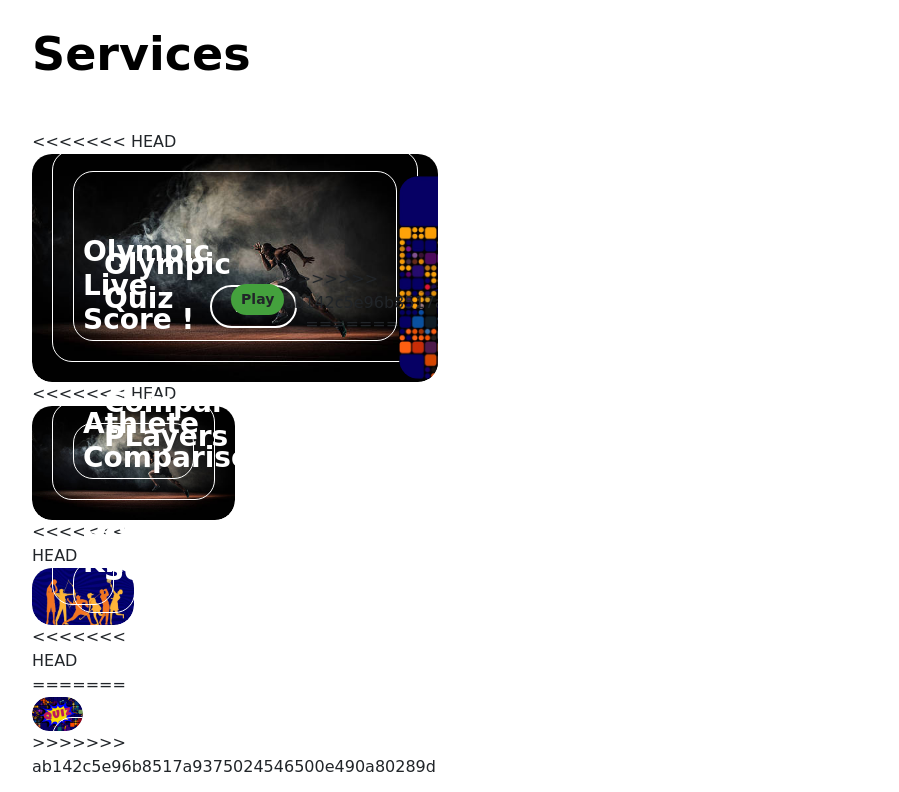
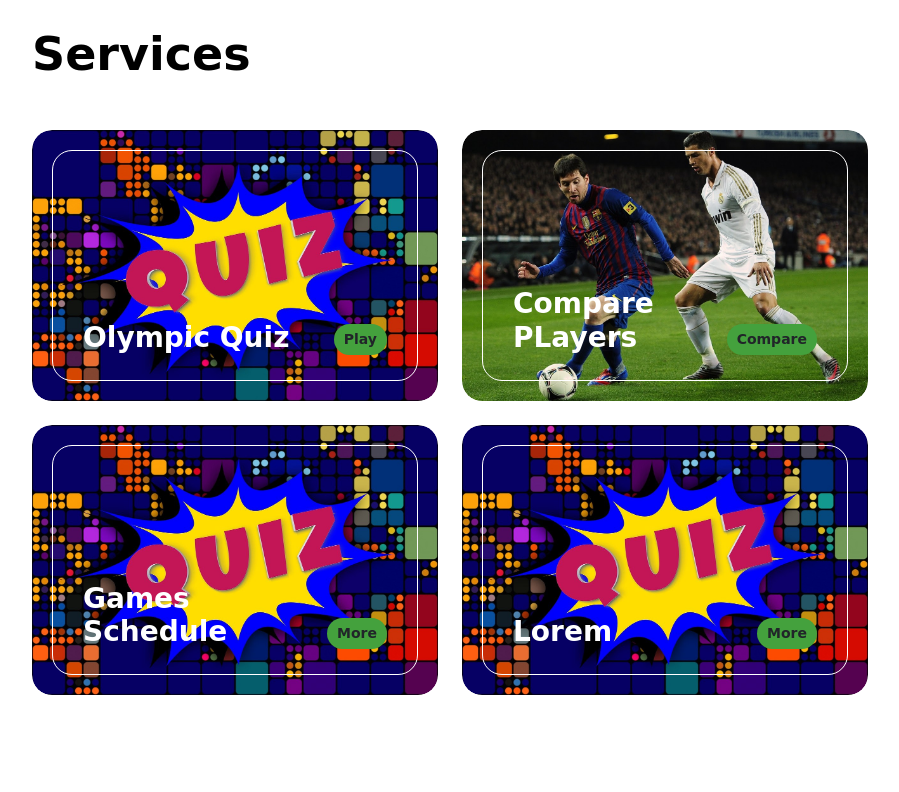
Before and after one commit to AbhinavRajputEXE/Geek-A-Thon, a plain HTML site: page home.html in a window 1280 px wide. Shown: the part 2000-2792 px from the top of the page, without its empty margins (350-1249 px from the left). Drawn offline with Linux system fonts and the light colour scheme; a web font is replaced by a local one.

Commit message:
Added Quiz Page

```diff
--- a/home.html
+++ b/home.html
@@ -194,15 +194,6 @@
 
                             <div class="col-lg-6 col-12 mb-4">
                                 <div class="services-thumb">
-<<<<<<< HEAD
-                                    <img src="images/gallery/compare.jpg" class="services-image img-fluid" alt="">
-
-                                    <div class="services-info d-flex align-items-end">
-                                        <h4 class="mb-0">Olympic Live Score !</h4>
-
-                                        <a class="btn custom-btn custom-border-btn custom-btn-bg-white smoothscroll me-2 mb-2"
-                                            href="#section_2">View</a>
-=======
                                     <img src="images/services/Quiz.jpg"
                                         class="services-image img-fluid" alt="">
 
@@ -210,22 +201,12 @@
                                         <h4 class="mb-0">Olympic Quiz</h4>
 
                                         <strong class="services-thumb-price">Play</strong>
->>>>>>> ab142c5e96b8517a9375024546500e490a80289d
                                     </div>
                                 </div>
                             </div>
 
                             <div class="col-lg-6 col-12 mb-4">
                                 <div class="services-thumb">
-<<<<<<< HEAD
-                                    <img src="images/gallery/compare.jpg" class="services-image img-fluid" alt="">
-
-                                    <div class="services-info d-flex align-items-end">
-                                        <h4 class="mb-0">Athlete Comparison</h4>
-
-                                        <a class="btn custom-btn custom-border-btn custom-btn-bg-white smoothscroll me-2 mb-2"
-                                            href="#section_2">Compare</a>
-=======
                                     <img src="images/services/compare.jpeg"
                                         class="services-image img-fluid" alt="">
 
@@ -233,22 +214,12 @@
                                         <h4 class="mb-0">Compare PLayers</h4>
 
                                         <strong class="services-thumb-price">Compare</strong>
->>>>>>> ab142c5e96b8517a9375024546500e490a80289d
                                     </div>
                                 </div>
                             </div>
 
                             <div class="col-lg-6 col-12 mb-4 mb-lg-0">
                                 <div class="services-thumb">
-<<<<<<< HEAD
-                                    <img src="images/gallery/Quiz.jpg" class="services-image img-fluid" alt="">
-
-                                    <div class="services-info d-flex align-items-end">
-                                        <h4 class="mb-0">Olympic Quest: Unleash Your Olympic Knowledge</h4>
-
-                                        <a class="btn custom-btn custom-border-btn custom-btn-bg-white smoothscroll me-2 mb-2"
-                                            href="Olympic Quest/index.html" target="_blank">Play</a>
-=======
                                     <img src="images/services/quiz.jpg"
                                         class="services-image img-fluid" alt="">
 
@@ -256,13 +227,10 @@
                                         <h4 class="mb-0">Games Schedule</h4>
 
                                         <strong class="services-thumb-price">More</strong>
->>>>>>> ab142c5e96b8517a9375024546500e490a80289d
                                     </div>
                                 </div>
                             </div>
 
-<<<<<<< HEAD
-=======
                             <div class="col-lg-6 col-12">
                                 <div class="services-thumb">
                                     <img src="images/services/quiz.jpg"
@@ -275,7 +243,6 @@
                                     </div>
                                 </div>
                             </div>
->>>>>>> ab142c5e96b8517a9375024546500e490a80289d
 
                         </div>
                     </div>
```
